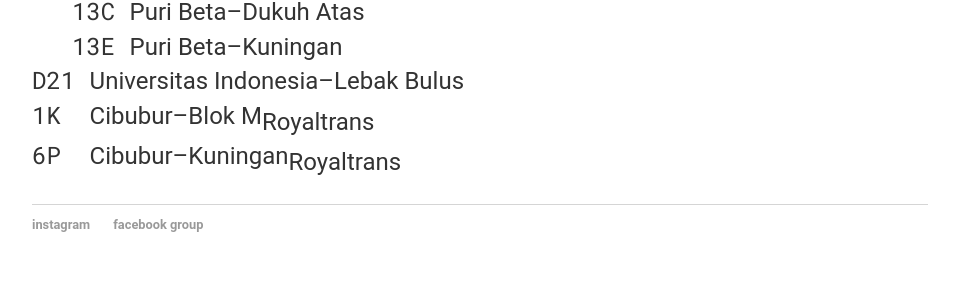
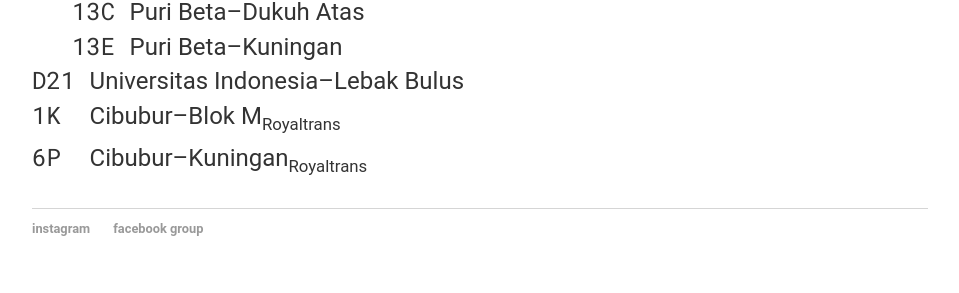
Before and after one commit to jepbusway/InfoPerjalanan2, a Jekyll site: the page built from index.html, in a window 1280 px wide. Shown: the part 2004-2297 px from the top of the page, without its empty margins (160-1119 px from the left). Built offline with Jekyll 4.4.1, drawn with Linux system fonts in a browser that asks for light colours.

Commit message:
Update main.css

```diff
--- a/css/main.css
+++ b/css/main.css
@@ -46,5 +46,5 @@
     font-family:"Roboto Mono";
 }
 sub {
-    font-size: 1.0em;
+    font-size: .7em;
 }
```
